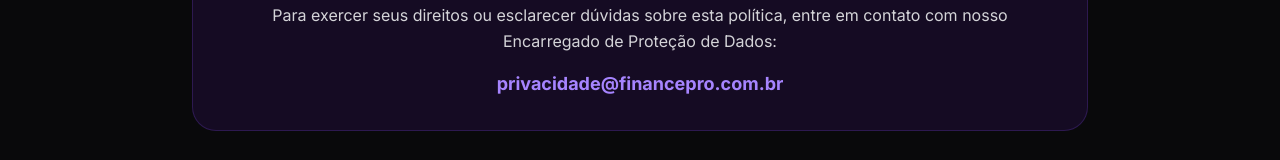
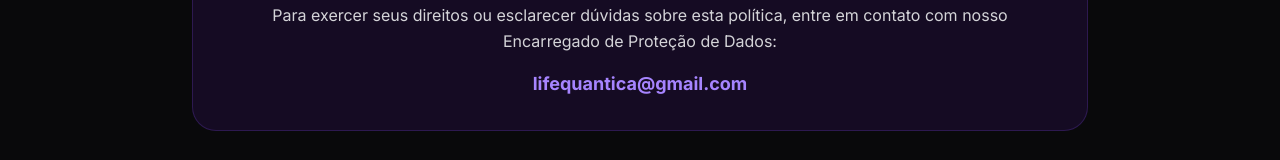
Before and after one commit to abreu64/appfinance, a React (Vite) app: page /privacy in a window 1280 px wide. Shown: the part 2116-2276 px from the top of the page. Built offline with nearby package versions, Linux system fonts and the light colour scheme.

Commit message:
: colocando email

```diff
--- a/pages/PrivacyPage.tsx
+++ b/pages/PrivacyPage.tsx
@@ -135,7 +135,7 @@ export const PrivacyPage = () => {
                             <p className="mb-4">
                                 Para exercer seus direitos ou esclarecer dúvidas sobre esta política, entre em contato com nosso Encarregado de Proteção de Dados:
                             </p>
-                            <p className="text-violet-400 font-bold text-lg">privacidade@financepro.com.br</p>
+                            <p className="text-violet-400 font-bold text-lg">lifequantica@gmail.com</p>
                         </div>
                     </div>
                 </div>
```
